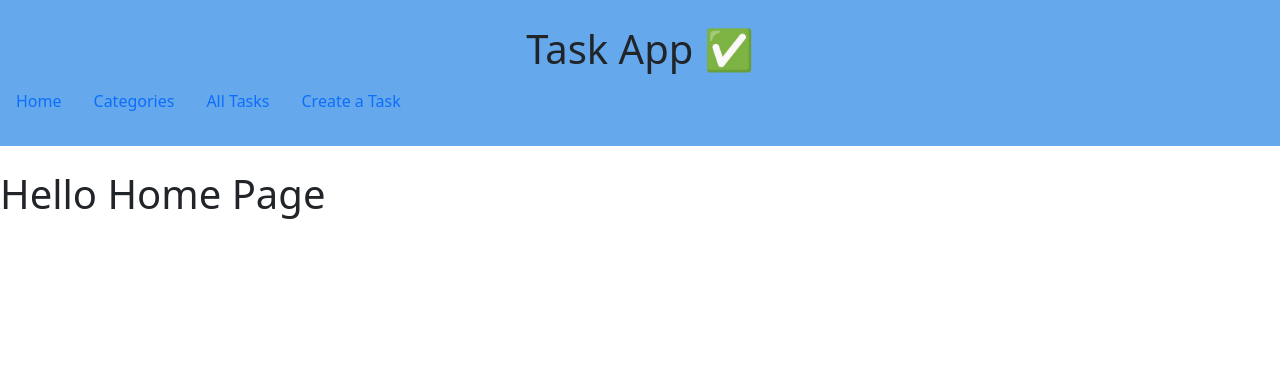
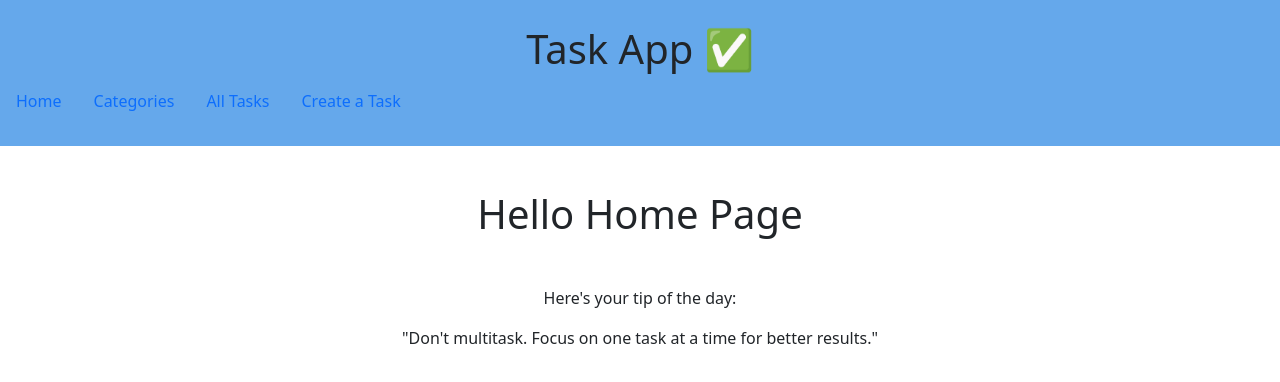
Before and after one commit to avikdal/my-app-frontend, a React (Create React App) app: page / in a window 1280 px wide. Shown: the top 382 px of the page. Built offline with nearby package versions, Linux system fonts and the light colour scheme; no server answers.

Commit message:
made home page less sad

```diff
--- a/src/components/Home.js
+++ b/src/components/Home.js
@@ -3,7 +3,11 @@ import React from 'react'
 const Home = () => {
   return (
     <div>
-      <h1> Hello Home Page </h1>
+      <h1 style={{ padding: '20px', textAlign: 'center' }}> Hello Home Page </h1>
+      <div style={{ padding: '20px', textAlign: 'center' }}>
+      <p>Here's your tip of the day:</p>
+      <p>"Don't multitask. Focus on one task at a time for better results."</p>
+      </div>
     </div>
   )
 }
```
